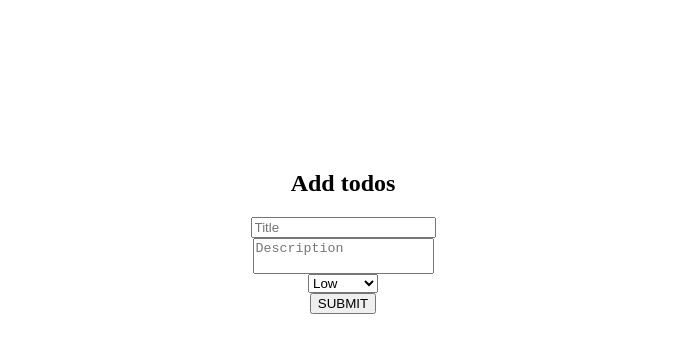
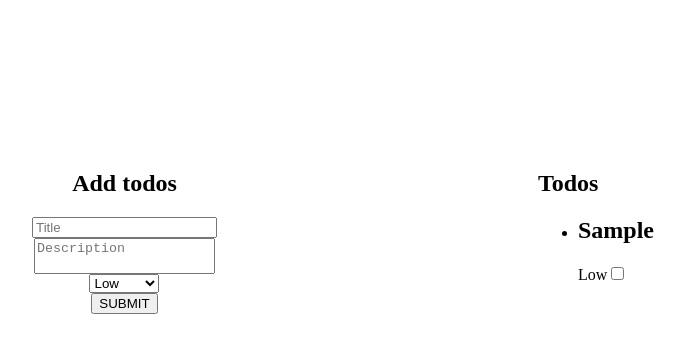
Before and after one commit to jmandusic/internship-14-intro_to_react, a React (Create React App) app in the folder todo-app/: page / in a window 1280 px wide. Both pictures are taken after typing "Sample", "Sample" into the empty fields and a click on the button "SUBMIT". Shown: the top 352 px of the page, without its empty margins (297-982 px from the left). Built offline with nearby package versions, Linux system fonts and the light colour scheme; the HTML template or start-up script is replaced by a standard one.

Commit message:
Added todos section, needs more styling

```diff
--- a/todo-app/src/App.js
+++ b/todo-app/src/App.js
@@ -2,13 +2,23 @@ import { useState } from "react";
 import "./styles/add-todo.css";
 import "./styles/todos.css";
 import TaskForm from "./components/TaskForm";
+import TaskList from "./components/TaskList";
 
 function App() {
   const [tasks, setTasks] = useState([]);
 
   return (
     <main className="content-wrapper">
-      <TaskForm addTask={task => setTasks(prevState => ([...prevState, task]))} />
+      <TaskForm
+        addTask={(task) => setTasks((prevState) => [...prevState, task])}
+      />
+
+      <section className="todos__section">
+        <header className="section__header">
+          <h2 className="todos__header">Todos</h2>
+        </header>
+        <TaskList tasks={tasks} />
+      </section>
     </main>
   );
 }
--- a/todo-app/src/components/TaskForm.js
+++ b/todo-app/src/components/TaskForm.js
@@ -50,7 +50,9 @@ const TaskForm = ({ addTask }) => {
 
   return (
     <form onSubmit={handleSubmit} className="add-todo__form">
-      <h2 className="add-todo__header">Add todos</h2>
+      <header className="form__header">
+        <h2 className="add-todo__header">Add todos</h2>
+      </header>
 
       <input
         value={formState.title}
@@ -83,7 +85,9 @@ const TaskForm = ({ addTask }) => {
       </button>
 
       {errorMessage && (
-        <span className="form__erro-message">ERROR: {errorMessage}</span>
+        <span className="form__error-message">
+          Invalid form: {errorMessage}
+        </span>
       )}
     </form>
   );
--- /dev/null
+++ b/todo-app/src/components/TaskList.js
@@ -0,0 +1,45 @@
+import { useState } from "react";
+
+const TaskList = ({ tasks }) => {
+  const [checkboxes, setCheckboxes] = useState(
+    [
+      {
+        checked: false,
+      },
+    ] * tasks.length
+  );
+
+  if (tasks.length === 0) {
+    return <p className="todos__message">No items</p>;
+  }
+
+  const checkboxChangeHandler = (e, id) => {
+    setCheckboxes((prevState) => ({
+      ...prevState[id],
+      checked: e.target.checked,
+    }));
+  };
+
+  return (
+    <ul className="todos__list">
+      {tasks.map(({ title, priority }, id) => (
+        <li key={id} className="todos__list-element">
+          <h2 className="element__title">{title}</h2>
+
+          <div className="element-container">
+            <label className="element__priority">{priority}</label>
+
+            <input
+              type="checkbox"
+              checked={checkboxes[id]?.checked}
+              onChange={(e) => checkboxChangeHandler(e, id)}
+              className="element__checkbox"
+            />
+          </div>
+        </li>
+      ))}
+    </ul>
+  );
+};
+
+export default TaskList;
```
